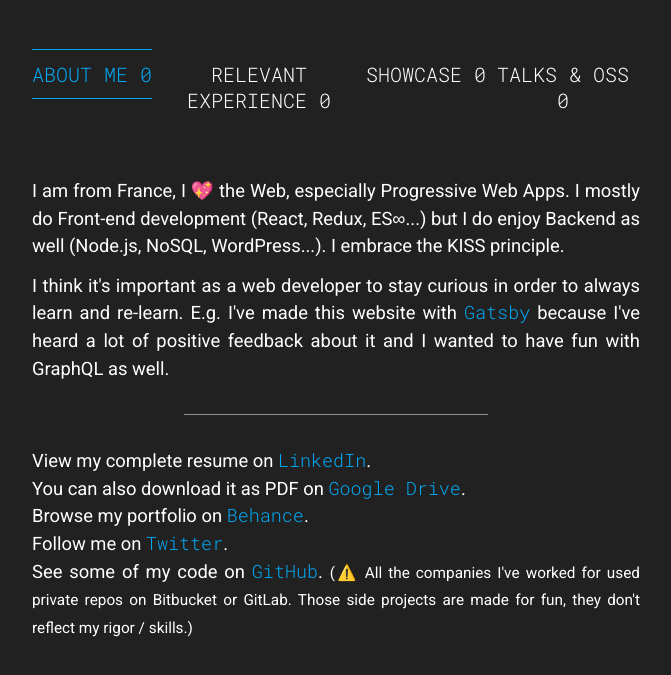
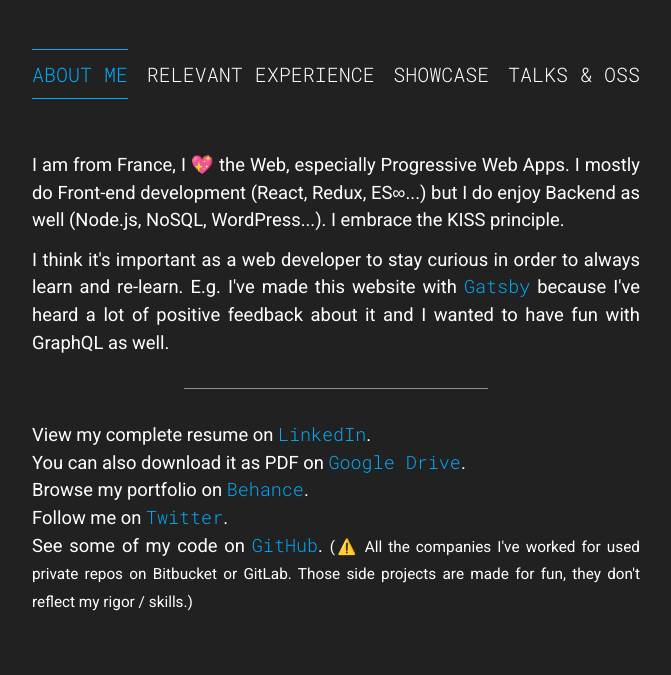
Before and after one commit to sylvhama/shamann-gatsby, a Gatsby site: page / in a window 1280 px wide. Shown: the part 167-842 px from the top of the page, without its empty margins (304-975 px from the left). Built offline with nearby package versions, Linux system fonts and the light colour scheme; Gatsby itself is replaced by a stand-in of ours.

Commit message:
console logs

```diff
--- a/src/components/Nav.js
+++ b/src/components/Nav.js
@@ -90,18 +90,13 @@ const Nav = ({ links, ...rest }) => (
         <List>
           {links.map(link => (
             <Item key={link.name}>
+              {console.log(location)}
+              {console.log(window.location)}
               <StyledLink
                 to={link.path}
-                active={
-                  location.pathname === 'offline-plugin-app-shell-fallback'
-                    ? window.location.pathname === link.path
-                    : location.pathname === link.path
-                }
+                active={location.pathname === link.path}
               >
-                {link.name}{' '}
-                {location.pathname === 'offline-plugin-app-shell-fallback'
-                  ? 1
-                  : 0}
+                {link.name}
               </StyledLink>
             </Item>
           ))}
```
